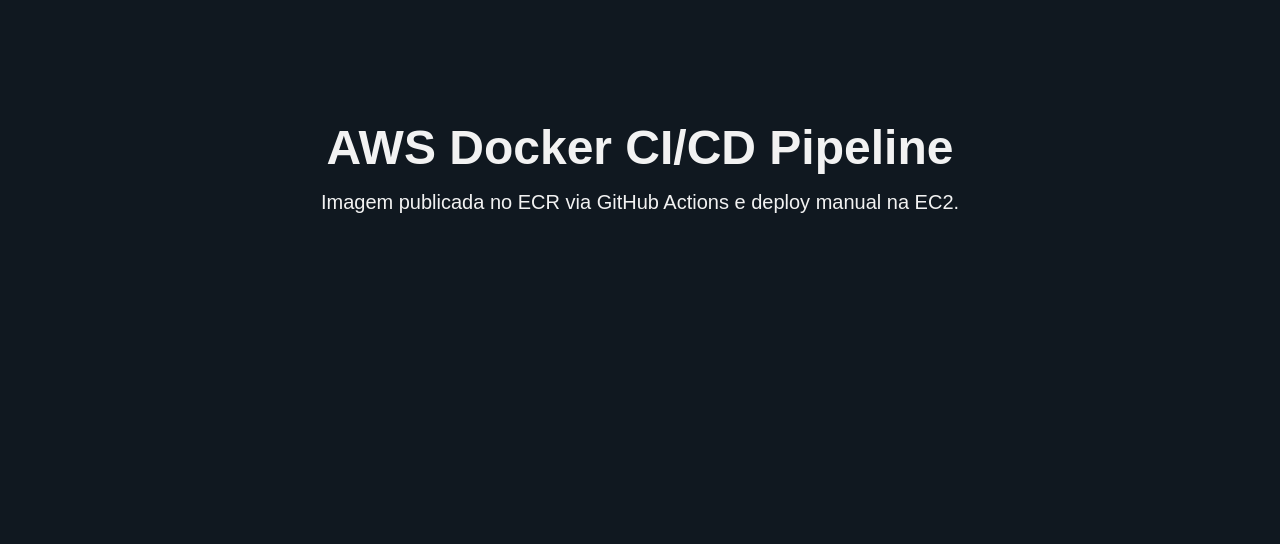
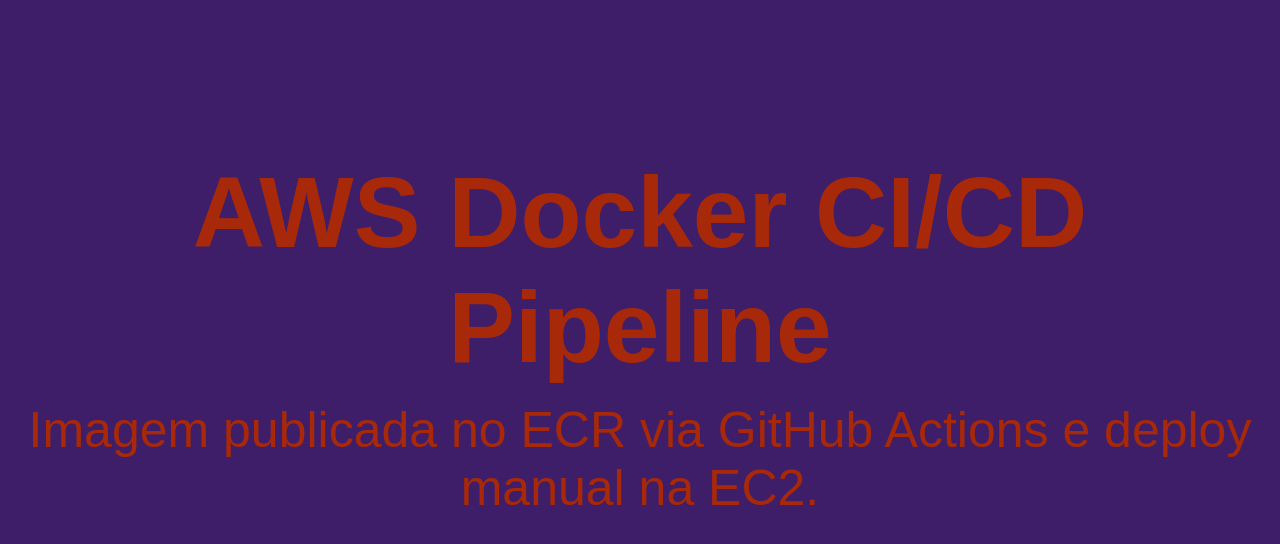
Before and after one commit to Mricieri33/aws-docker-cicd-pipeline, a website: page public/index.html in a window 1280 px wide. Drawn offline with Linux system fonts and the light colour scheme.

Commit message:
feat: update html UI (colors + text + font-size)

```diff
--- a/public/index.html
+++ b/public/index.html
@@ -3,18 +3,18 @@
 <head>
   <style>
     body {
-      background-color: #101820;
-      color: #f2f2f2;
+      background-color: #3e1e68;
+      color: #a82909;
       text-align: center;
       font-family: Arial, sans-serif;
       padding: 80px 20px;
     }
     h1 {
-      font-size: 48px;
+      font-size: 100px;
       margin-bottom: 16px;
     }
     p {
-      font-size: 20px;
+      font-size: 50px;
       margin: 0;
     }
   </style>
```
Also changed, not shown: .github/workflows/deploy.yml, README.md.
